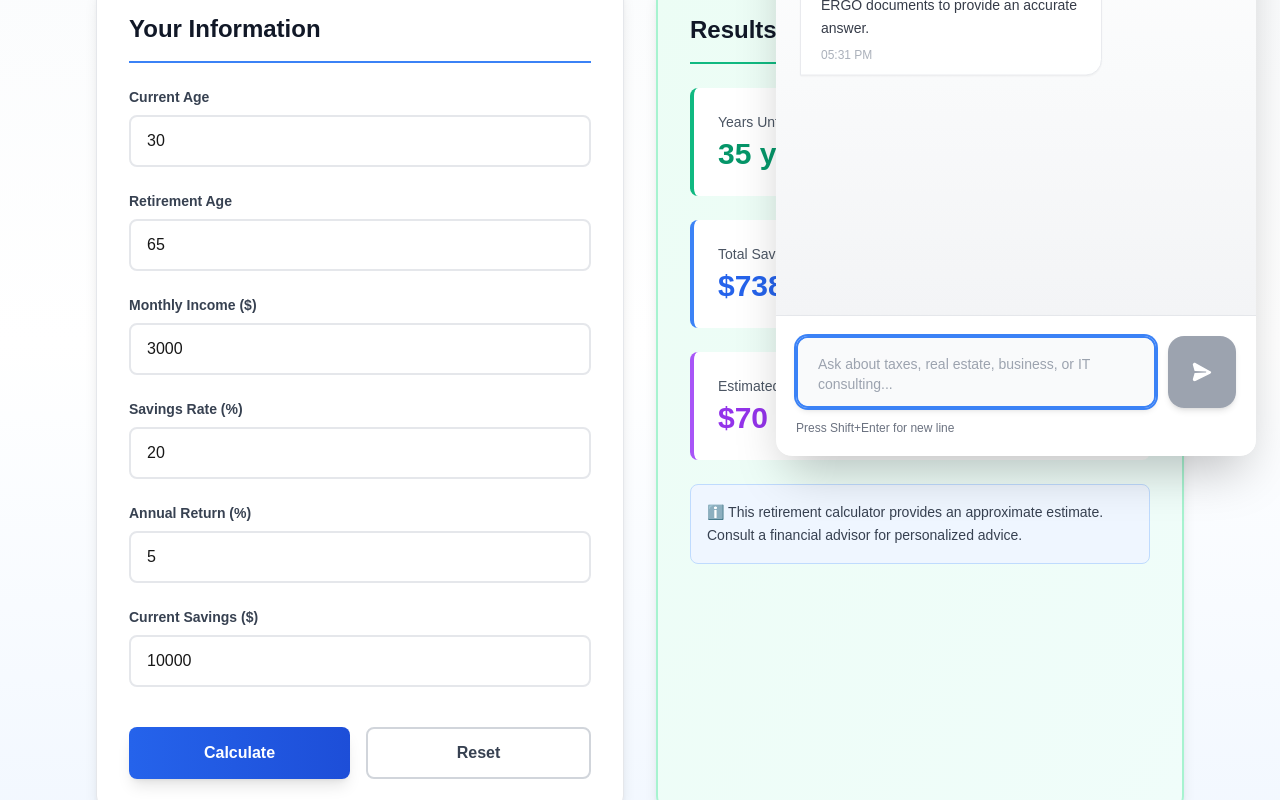
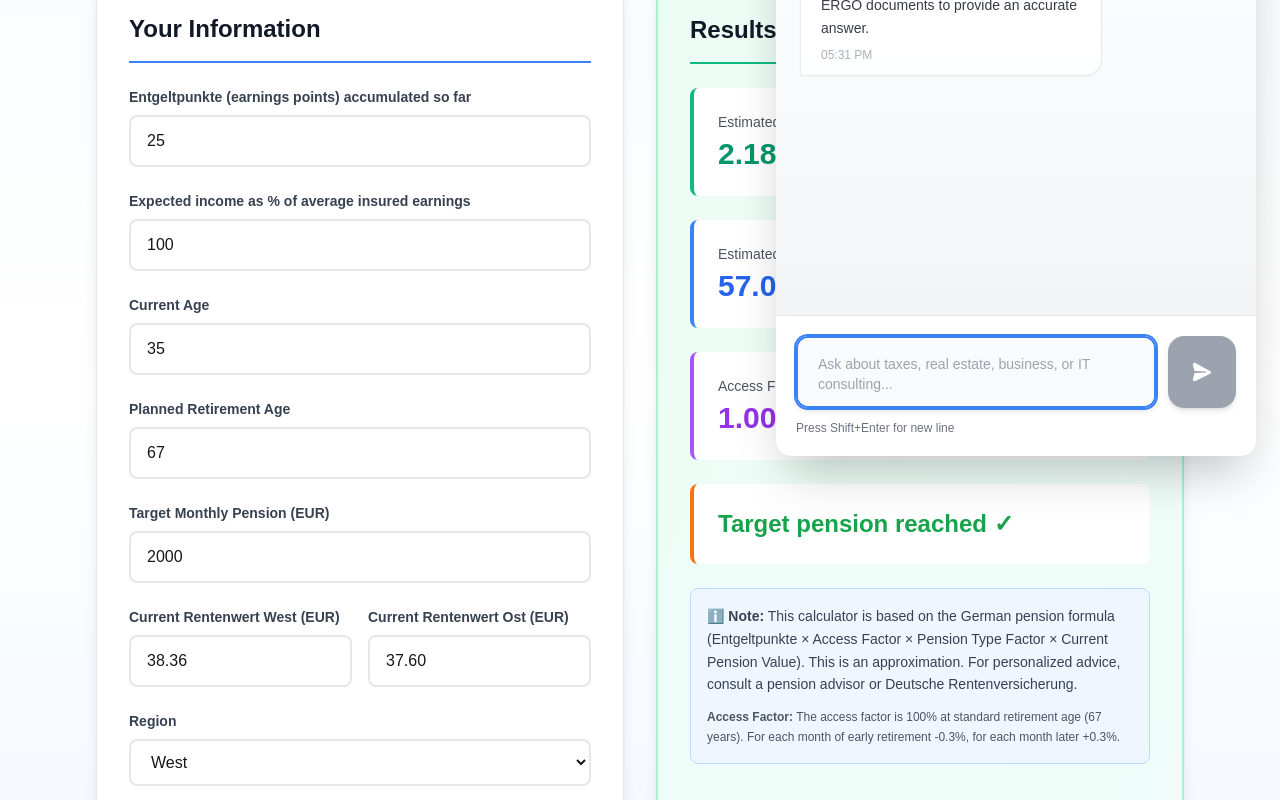
Before and after one commit to quocvietphung/document-intelligence-lab, a Next.js app: page /en/rentenrechner in a window 1280 px wide. Shown: the part 320-1120 px from the top of the page. Built offline with nearby package versions, Linux system fonts and the light colour scheme.

Commit message:
refactor: enhance Rentenrechner with improved localization, updated calculations, and refined UI elements

```diff
--- a/app/[locale]/rentenrechner/page.tsx
+++ b/app/[locale]/rentenrechner/page.tsx
@@ -1,13 +1,13 @@
 "use client";
 
 import { useEffect, useState, useCallback } from "react";
+
 
 export default function RentenrechnerPage() {
   const [locale, setLocale] = useState("en");
   const [mounted, setMounted] = useState(false);
 
   useEffect(() => {
-    // Get locale from URL
     const pathParts = typeof window !== "undefined" ? window.location.pathname.split("/") : [];
     const detectedLocale = pathParts[1] || "en";
     setLocale(detectedLocale);
@@ -16,123 +16,171 @@ export default function RentenrechnerPage() {
 
   const translations = {
     de: {
-      title: "Rentenrechner",
-      subtitle: "Berechnen Sie Ihre zukünftige Rente und planen Sie Ihre Altersvorsorge",
+      title: "Deutsche Rentenversicherung Rechner",
+      subtitle: "Berechnen Sie Ihre gesetzliche Altersrente basierend auf der deutschen Rentenformel",
       section1: "Ihre Angaben",
       section2: "Ergebnis",
+      entgeltpunkte: "Bereits erworbene Entgeltpunkte",
+      incomeRatio: "Einkommen als % des Durchschnittsverdiensten",
       currentAge: "Aktuelles Alter",
-      retirementAge: "Renteneintrittsalter",
-      monthlyIncome: "Monatliches Einkommen (€)",
-      savingsRate: "Sparquote (%)",
-      annualReturn: "Jährliche Rendite (%)",
-      currentSavings: "Aktuelle Ersparnisse (€)",
+      plannedRetirementAge: "Geplantes Renteneintrittsalter",
+      yearsContributing: "Beitragsjahre bis Rente",
+      targetPension: "Angestrebte monatliche Rente (€)",
+      rentenwertWest: "Aktueller Rentenwert West (€)",
+      rentenwertOst: "Aktueller Rentenwert Ost (€)",
+      chooseRegion: "Region",
+      west: "West",
+      ost: "Ost",
       calculate: "Berechnen",
       reset: "Zurücksetzen",
-      estimatedRetirement: "Geschätzte monatliche Rente",
-      totalSavings: "Gesamtersparnisse bis Rente",
-      yearsToRetirement: "Jahre bis Rente",
-      info: "Dieser Rentenrechner gibt eine ungefähre Schätzung. Konsultieren Sie einen Finanzberater für personalisierte Beratung.",
+      estimatedGrossPension: "Geschätzte monatliche Bruttorente",
+      accessFactor: "Zugangsfaktor",
+      totalEntgeltpunkte: "Geschätzte Gesamtentgeltpunkte",
+      pensionGap: "Versorgungslücke (Zielrente - Geschätzte Rente)",
+      noGap: "Zielrente erreicht ✓",
+      info: "Dieser Rechner basiert auf der deutschen Rentenformel (Entgeltpunkte × Zugangsfaktor × Rentenartfaktor × aktueller Rentenwert). Dies ist eine Approximation. Für personalisierte Beratung konsultieren Sie einen Rentenberater oder die Deutsche Rentenversicherung.",
+      infoAccess: "Der Zugangsfaktor beträgt 100% bei Regelrentenalter (67 Jahre). Für jeden Monat Frührentner wird 0,3% abgezogen, für jeden Monat später hinzugefügt.",
       placeholder: "Geben Sie einen Wert ein",
     },
     en: {
-      title: "Retirement Calculator",
-      subtitle: "Calculate your future retirement income and plan your retirement",
+      title: "German Statutory Pension Calculator",
+      subtitle: "Calculate your state pension based on the German statutory pension formula",
       section1: "Your Information",
       section2: "Results",
+      entgeltpunkte: "Entgeltpunkte (earnings points) accumulated so far",
+      incomeRatio: "Expected income as % of average insured earnings",
       currentAge: "Current Age",
-      retirementAge: "Retirement Age",
-      monthlyIncome: "Monthly Income ($)",
-      savingsRate: "Savings Rate (%)",
-      annualReturn: "Annual Return (%)",
-      currentSavings: "Current Savings ($)",
+      plannedRetirementAge: "Planned Retirement Age",
+      yearsContributing: "Contributing years until retirement",
+      targetPension: "Target Monthly Pension (EUR)",
+      rentenwertWest: "Current Rentenwert West (EUR)",
+      rentenwertOst: "Current Rentenwert Ost (EUR)",
+      chooseRegion: "Region",
+      west: "West",
+      ost: "Ost",
       calculate: "Calculate",
       reset: "Reset",
-      estimatedRetirement: "Estimated Monthly Retirement Income",
-      totalSavings: "Total Savings at Retirement",
-      yearsToRetirement: "Years Until Retirement",
-      info: "This retirement calculator provides an approximate estimate. Consult a financial advisor for personalized advice.",
+      estimatedGrossPension: "Estimated Monthly Gross Pension",
+      accessFactor: "Access Factor",
+      totalEntgeltpunkte: "Estimated Total Entgeltpunkte",
+      pensionGap: "Pension Gap (Target - Estimated)",
+      noGap: "Target pension reached ✓",
+      info: "This calculator is based on the German pension formula (Entgeltpunkte × Access Factor × Pension Type Factor × Current Pension Value). This is an approximation. For personalized advice, consult a pension advisor or Deutsche Rentenversicherung.",
+      infoAccess: "The access factor is 100% at standard retirement age (67 years). For each month of early retirement -0.3%, for each month later +0.3%.",
       placeholder: "Enter a value",
     },
     vi: {
-      title: "Tính toán Hưu trí",
-      subtitle: "Tính toán thu nhập hưu trí của bạn trong tương lai và lập kế hoạch hưu trí",
+      title: "Máy Tính Hưu Trí Đức",
+      subtitle: "Tính toán lương hưu của bạn dựa trên công thức hưu trí theo luật Đức",
       section1: "Thông tin của bạn",
       section2: "Kết quả",
+      entgeltpunkte: "Điểm lương (Entgeltpunkte) đã tích lũy",
+      incomeRatio: "Doanh thu dự kiến là % của thu nhập bảo hiểm trung bình",
       currentAge: "Tuổi hiện tại",
-      retirementAge: "Tuổi hưu trí",
-      monthlyIncome: "Thu nhập hàng tháng (VND)",
-      savingsRate: "Tỷ lệ tiết kiệm (%)",
-      annualReturn: "Lợi suất hàng năm (%)",
-      currentSavings: "Tiết kiệm hiện tại (VND)",
+      plannedRetirementAge: "Tuổi hưu trí dự kiến",
+      yearsContributing: "Năm đóng góp đến khi hưu trí",
+      targetPension: "Lương hưu mục tiêu hàng tháng (EUR)",
+      rentenwertWest: "Giá trị lương hưu West hiện tại (EUR)",
+      rentenwertOst: "Giá trị lương hưu Ost hiện tại (EUR)",
+      chooseRegion: "Khu vực",
+      west: "West",
+      ost: "Ost",
       calculate: "Tính toán",
       reset: "Đặt lại",
-      estimatedRetirement: "Thu nhập hưu trí hàng tháng ước tính",
-      totalSavings: "Tổng tiết kiệm khi hưu trí",
-      yearsToRetirement: "Năm cho đến khi hưu trí",
-      info: "Máy tính hưu trí này cung cấp ước tính gần đúng. Tham khảo ý kiến của cố vấn tài chính để được tư vấn cá nhân hóa.",
+      estimatedGrossPension: "Lương hưu brutto hàng tháng ước tính",
+      accessFactor: "Hệ số truy cập",
+      totalEntgeltpunkte: "Tổng điểm lương ước tính",
+      pensionGap: "Khoảng trống hưu trí (Mục tiêu - Ước tính)",
+      noGap: "Đạt được lương hưu mục tiêu ✓",
+      info: "Máy tính này dựa trên công thức lương hưu Đức (Điểm lương × Hệ số truy cập × Hệ số loại lương hưu × Giá trị lương hưu hiện tại). Đây là ước tính gần đúng. Để được tư vấn cá nhân hóa, vui lòng liên hệ với cố vấn lương hưu.",
+      infoAccess: "Hệ số truy cập là 100% ở tuổi hưu trí tiêu chuẩn (67 tuổi). Mỗi tháng hưu trí sớm -0,3%, mỗi tháng sau này +0,3%.",
       placeholder: "Nhập một giá trị",
     },
   };
 
   const t = translations[locale as keyof typeof translations] || translations.en;
 
-  const calculateRetirement = useCallback(() => {
-    const currentAge = parseFloat((document.getElementById("currentAge") as HTMLInputElement)?.value) || 0;
-    const retirementAge = parseFloat((document.getElementById("retirementAge") as HTMLInputElement)?.value) || 65;
-    const monthlyIncome = parseFloat((document.getElementById("monthlyIncome") as HTMLInputElement)?.value) || 0;
-    const savingsRate = parseFloat((document.getElementById("savingsRate") as HTMLInputElement)?.value) || 0;
-    const annualReturn = parseFloat((document.getElementById("annualReturn") as HTMLInputElement)?.value) || 5;
-    const currentSavings = parseFloat((document.getElementById("currentSavings") as HTMLInputElement)?.value) || 0;
+  const calculatePension = useCallback(() => {
+    const currentAge = parseFloat((document.getElementById("currentAge") as HTMLInputElement)?.value) || 35;
+    const plannedRetirementAge = parseFloat((document.getElementById("plannedRetirementAge") as HTMLInputElement)?.value) || 67;
+    const entgeltpunkte = parseFloat((document.getElementById("entgeltpunkte") as HTMLInputElement)?.value) || 0;
+    const incomeRatio = parseFloat((document.getElementById("incomeRatio") as HTMLInputElement)?.value) || 100;
+    const targetPension = parseFloat((document.getElementById("targetPension") as HTMLInputElement)?.value) || 0;
+    const rentenwertWest = parseFloat((document.getElementById("rentenwertWest") as HTMLInputElement)?.value) || 38.36;
+    const rentenwertOst = parseFloat((document.getElementById("rentenwertOst") as HTMLInputElement)?.value) || 37.60;
+    const useWest = (document.getElementById("region") as HTMLSelectElement)?.value === "west";
 
-    const yearsToRetirement = Math.max(0, retirementAge - currentAge);
-    const monthlyContribution = (monthlyIncome * savingsRate) / 100;
-    const monthlyReturn = annualReturn / 12 / 100;
-    const monthsToRetirement = yearsToRetirement * 12;
+    const currentRentenwert = useWest ? rentenwertWest : rentenwertOst;
+    const yearsToRetirement = Math.max(0, plannedRetirementAge - currentAge);
 
-    let futureValue = currentSavings * Math.pow(1 + monthlyReturn, monthsToRetirement);
+    // Calculate access factor (Zugangsfaktor)
+    // 100% at 67, -0.3% per month early, +0.3% per month late
+    const monthsDeviation = (plannedRetirementAge - 67) * 12;
+    const accessFactor = 1 + (monthsDeviation * 0.003);
 
-    if (monthlyContribution > 0 && monthlyReturn > 0) {
-      futureValue += (monthlyContribution * (Math.pow(1 + monthlyReturn, monthsToRetirement) - 1)) / monthlyReturn;
-    }
+    // Estimate future entgeltpunkte based on income ratio
+    const averageEarningsPoints = incomeRatio / 100; // Simplified: 1 point per year at 100% income
+    const futureEntgeltpunkte = averageEarningsPoints * yearsToRetirement;
+    const totalEntgeltpunkte = entgeltpunkte + futureEntgeltpunkte;
 
-    const monthlyRetirement = (futureValue / (yearsToRetirement > 0 ? yearsToRetirement * 12 : 1)) * 0.04;
+    // German pension formula: Entgeltpunkte × Zugangsfaktor × Rentenartfaktor × aktueller Rentenwert
+    // Rentenartfaktor for old-age pension = 1.0
+    const rentenartfaktor = 1.0;
+    const monthlyGrossPension = totalEntgeltpunkte * accessFactor * rentenartfaktor * currentRentenwert;
 
-    const getCurrency = () => {
-      if (locale === "de") return "EUR";
-      if (locale === "vi") return "VND";
-      return "USD";
+    // Calculate pension gap
+    const pensionGap = targetPension - monthlyGrossPension;
+
+    // Update display
+    const formatCurrency = (value: number) => {
+      return new Intl.NumberFormat("de-DE", {
+        style: "currency",
+        currency: "EUR",
+        maximumFractionDigits: 2,
+      }).format(value);
     };
 
-    const formatter = new Intl.NumberFormat(locale, {
-      maximumFractionDigits: 0,
-      style: "currency",
-      currency: getCurrency(),
-    });
+    const penElement = document.getElementById("estimatedPensionResult");
+    const accessFactorElement = document.getElementById("accessFactorResult");
+    const entgeltpunkteElement = document.getElementById("totalEntgeltpunkteResult");
+    const gapElement = document.getElementById("pensionGapResult");
+    const gapLabelElement = document.getElementById("pensionGapLabel");
 
-    const yearsUnit = locale === "de" ? "Jahre" : locale === "vi" ? "năm" : "years";
+    if (penElement) penElement.textContent = formatCurrency(monthlyGrossPension);
+    if (accessFactorElement) accessFactorElement.textContent = accessFactor.toFixed(3);
+    if (entgeltpunkteElement) entgeltpunkteElement.textContent = totalEntgeltpunkte.toFixed(2);
 
-    const yearsElement = document.getElementById("yearsResult");
-    const totalSavingsElement = document.getElementById("totalSavingsResult");
-    const monthlyRetirementElement = document.getElementById("monthlyRetirementResult");
-
-    if (yearsElement) yearsElement.textContent = `${yearsToRetirement} ${yearsUnit}`;
-    if (totalSavingsElement) totalSavingsElement.textContent = formatter.format(futureValue);
-    if (monthlyRetirementElement) monthlyRetirementElement.textContent = formatter.format(monthlyRetirement);
-  }, [locale]);
+    if (gapElement && gapLabelElement) {
+      if (targetPension > 0) {
+        if (pensionGap <= 0) {
+          gapElement.textContent = t.noGap;
+          gapElement.className = "text-2xl font-bold text-green-600";
+          gapLabelElement.style.display = "none";
+        } else {
+          gapElement.textContent = formatCurrency(pensionGap);
+          gapElement.className = "text-2xl font-bold text-orange-600";
+          gapLabelElement.style.display = "block";
+        }
+      } else {
+        gapElement.textContent = "—";
+        gapLabelElement.style.display = "none";
+      }
+    }
+  }, [t]);
 
   const handleReset = () => {
     const form = document.getElementById("calculatorForm") as HTMLFormElement;
     if (form) {
       form.reset();
-      setTimeout(() => calculateRetirement(), 0);
+      setTimeout(() => calculatePension(), 0);
     }
   };
 
   useEffect(() => {
     if (mounted) {
-      calculateRetirement();
+      calculatePension();
     }
-  }, [mounted, locale, calculateRetirement]);
+  }, [mounted, calculatePension]);
 
   if (!mounted) {
     return (
@@ -170,96 +218,135 @@ export default function RentenrechnerPage() {
             <form className="space-y-6" id="calculatorForm">
               <div>
                 <label className="block text-sm font-semibold text-gray-700 mb-2">
+                  {t.entgeltpunkte}
+                </label>
+                <input
+                  type="number"
+                  id="entgeltpunkte"
+                  placeholder={t.placeholder}
+                  defaultValue="25"
+                  step="0.01"
+                  onChange={calculatePension}
+                  className="w-full px-4 py-3 border-2 border-gray-200 rounded-lg focus:outline-none focus:border-blue-500 transition-colors"
+                />
+              </div>
+
+              <div>
+                <label className="block text-sm font-semibold text-gray-700 mb-2">
+                  {t.incomeRatio}
+                </label>
+                <input
+                  type="number"
+                  id="incomeRatio"
+                  placeholder={t.placeholder}
+                  defaultValue="100"
+                  min="0"
+                  max="300"
+                  step="0.1"
+                  onChange={calculatePension}
+                  className="w-full px-4 py-3 border-2 border-gray-200 rounded-lg focus:outline-none focus:border-blue-500 transition-colors"
+                />
+              </div>
+
+              <div>
+                <label className="block text-sm font-semibold text-gray-700 mb-2">
                   {t.currentAge}
                 </label>
                 <input
                   type="number"
                   id="currentAge"
                   placeholder={t.placeholder}
-                  defaultValue="30"
-                  onChange={calculateRetirement}
+                  defaultValue="35"
+                  min="0"
+                  max="120"
+                  onChange={calculatePension}
                   className="w-full px-4 py-3 border-2 border-gray-200 rounded-lg focus:outline-none focus:border-blue-500 transition-colors"
                 />
               </div>
 
               <div>
                 <label className="block text-sm font-semibold text-gray-700 mb-2">
-                  {t.retirementAge}
+                  {t.plannedRetirementAge}
                 </label>
                 <input
                   type="number"
-                  id="retirementAge"
+                  id="plannedRetirementAge"
                   placeholder={t.placeholder}
-                  defaultValue="65"
-                  onChange={calculateRetirement}
+                  defaultValue="67"
+                  min="0"
+                  max="120"
+                  onChange={calculatePension}
                   className="w-full px-4 py-3 border-2 border-gray-200 rounded-lg focus:outline-none focus:border-blue-500 transition-colors"
                 />
               </div>
 
               <div>
                 <label className="block text-sm font-semibold text-gray-700 mb-2">
-                  {t.monthlyIncome}
+                  {t.targetPension}
                 </label>
                 <input
                   type="number"
-                  id="monthlyIncome"
+                  id="targetPension"
                   placeholder={t.placeholder}
-                  defaultValue="3000"
-                  onChange={calculateRetirement}
+                  defaultValue="2000"
+                  min="0"
+                  onChange={calculatePension}
                   className="w-full px-4 py-3 border-2 border-gray-200 rounded-lg focus:outline-none focus:border-blue-500 transition-colors"
                 />
               </div>
 
+              <div className="grid grid-cols-2 gap-4">
                 <div>
                   <label className="block text-sm font-semibold text-gray-700 mb-2">
-                  {t.savingsRate}
+                    {t.rentenwertWest}
                   </label>
                   <input
                     type="number"
-                  id="savingsRate"
+                    id="rentenwertWest"
                     placeholder={t.placeholder}
-                  defaultValue="20"
-                  min="0"
-                  max="100"
-                  onChange={calculateRetirement}
+                    defaultValue="38.36"
+                    step="0.01"
+                    onChange={calculatePension}
                     className="w-full px-4 py-3 border-2 border-gray-200 rounded-lg focus:outline-none focus:border-blue-500 transition-colors"
                   />
+                </div>
+                <div>
+                  <label className="block text-sm font-semibold text-gray-700 mb-2">
+                    {t.rentenwertOst}
+                  </label>
+                  <input
+                    type="number"
+                    id="rentenwertOst"
+                    placeholder={t.placeholder}
+                    defaultValue="37.60"
+                    step="0.01"
+                    onChange={calculatePension}
+                    className="w-full px-4 py-3 border-2 border-gray-200 rounded-lg focus:outline-none focus:border-blue-500 transition-colors"
+                  />
+                </div>
               </div>
 
               <div>
                 <label className="block text-sm font-semibold text-gray-700 mb-2">
-                  {t.annualReturn}
+                  {t.chooseRegion}
                 </label>
-                <input
-                  type="number"
-                  id="annualReturn"
-                  placeholder={t.placeholder}
-                  defaultValue="5"
-                  step="0.1"
-                  onChange={calculateRetirement}
-                  className="w-full px-4 py-3 border-2 border-gray-200 rounded-lg focus:outline-none focus:border-blue-500 transition-colors"
-                />
-              </div>
-
-              <div>
-                <label className="block text-sm font-semibold text-gray-700 mb-2">
-                  {t.currentSavings}
-                </label>
-                <input
-                  type="number"
-                  id="currentSavings"
-                  placeholder={t.placeholder}
-                  defaultValue="10000"
-                  onChange={calculateRetirement}
-                  className="w-full px-4 py-3 border-2 border-gray-200 rounded-lg focus:outline-none focus:border-blue-500 transition-colors"
-                />
+                <select
+                  id="region"
+                  defaultValue="west"
+                  onChange={calculatePension}
+                  className="w-full px-4 py-3 border-2 border-gray-200 rounded-lg focus:outline-none focus:border-blue-500 transition-colors bg-white"
+                >
+                  <option value="west">{t.west}</option>
+                  <option value="ost">{t.ost}</option>
+                </select>
               </div>
 
               <div className="flex gap-4 pt-4">
                 <button
                   type="button"
-                  onClick={calculateRetirement}
+                  onClick={calculatePension}
                   className="flex-1 bg-gradient-to-r from-blue-600 to-blue-700 text-white px-6 py-3 rounded-lg font-bold shadow-lg hover:shadow-xl hover:scale-105 active:scale-95 transition-all duration-300"
+                  aria-label={t.calculate}
                 >
                   {t.calculate}
                 </button>
@@ -267,6 +354,7 @@ export default function RentenrechnerPage() {
                   type="button"
                   onClick={handleReset}
                   className="flex-1 border-2 border-gray-300 text-gray-700 px-6 py-3 rounded-lg font-bold hover:border-gray-400 hover:bg-gray-50 transition-all duration-300"
+                  aria-label={t.reset}
                 >
                   {t.reset}
                 </button>
@@ -282,29 +370,41 @@ export default function RentenrechnerPage() {
 
             <div className="space-y-6">
               <div className="bg-white rounded-lg p-6 border-l-4 border-emerald-500">
-                <p className="text-sm text-gray-600 mb-1">{t.yearsToRetirement}</p>
-                <p className="text-3xl font-bold text-emerald-600" id="yearsResult">
+                <p className="text-sm text-gray-600 mb-1">{t.estimatedGrossPension}</p>
+                <p className="text-3xl font-bold text-emerald-600" id="estimatedPensionResult">
                   —
                 </p>
               </div>
 
               <div className="bg-white rounded-lg p-6 border-l-4 border-blue-500">
-                <p className="text-sm text-gray-600 mb-1">{t.totalSavings}</p>
-                <p className="text-3xl font-bold text-blue-600" id="totalSavingsResult">
+                <p className="text-sm text-gray-600 mb-1">{t.totalEntgeltpunkte}</p>
+                <p className="text-3xl font-bold text-blue-600" id="totalEntgeltpunkteResult">
                   —
                 </p>
               </div>
 
               <div className="bg-white rounded-lg p-6 border-l-4 border-purple-500">
-                <p className="text-sm text-gray-600 mb-1">{t.estimatedRetirement}</p>
-                <p className="text-3xl font-bold text-purple-600" id="monthlyRetirementResult">
+                <p className="text-sm text-gray-600 mb-1">{t.accessFactor}</p>
+                <p className="text-3xl font-bold text-purple-600" id="accessFactorResult">
                   —
                 </p>
               </div>
 
-              <div className="bg-blue-50 border border-blue-200 rounded-lg p-4 mt-8">
+              <div className="bg-white rounded-lg p-6 border-l-4 border-orange-500">
+                <p className="text-sm text-gray-600 mb-1" id="pensionGapLabel">
+                  {t.pensionGap}
+                </p>
+                <p className="text-2xl font-bold text-orange-600" id="pensionGapResult">
+                  —
+                </p>
+              </div>
+
+              <div className="bg-blue-50 border border-blue-200 rounded-lg p-4 mt-8 space-y-3">
                 <p className="text-sm text-gray-700 leading-relaxed">
-                  ℹ️ {t.info}
+                  <strong>ℹ️ {locale === "de" ? "Hinweis:" : "Note:"}</strong> {t.info}
+                </p>
+                <p className="text-xs text-gray-600 leading-relaxed">
+                  <strong>{locale === "de" ? "Zugangsfaktor:" : "Access Factor:"}</strong> {t.infoAccess}
                 </p>
               </div>
             </div>
```
Lines whose indentation alone changed are shown as unchanged.
